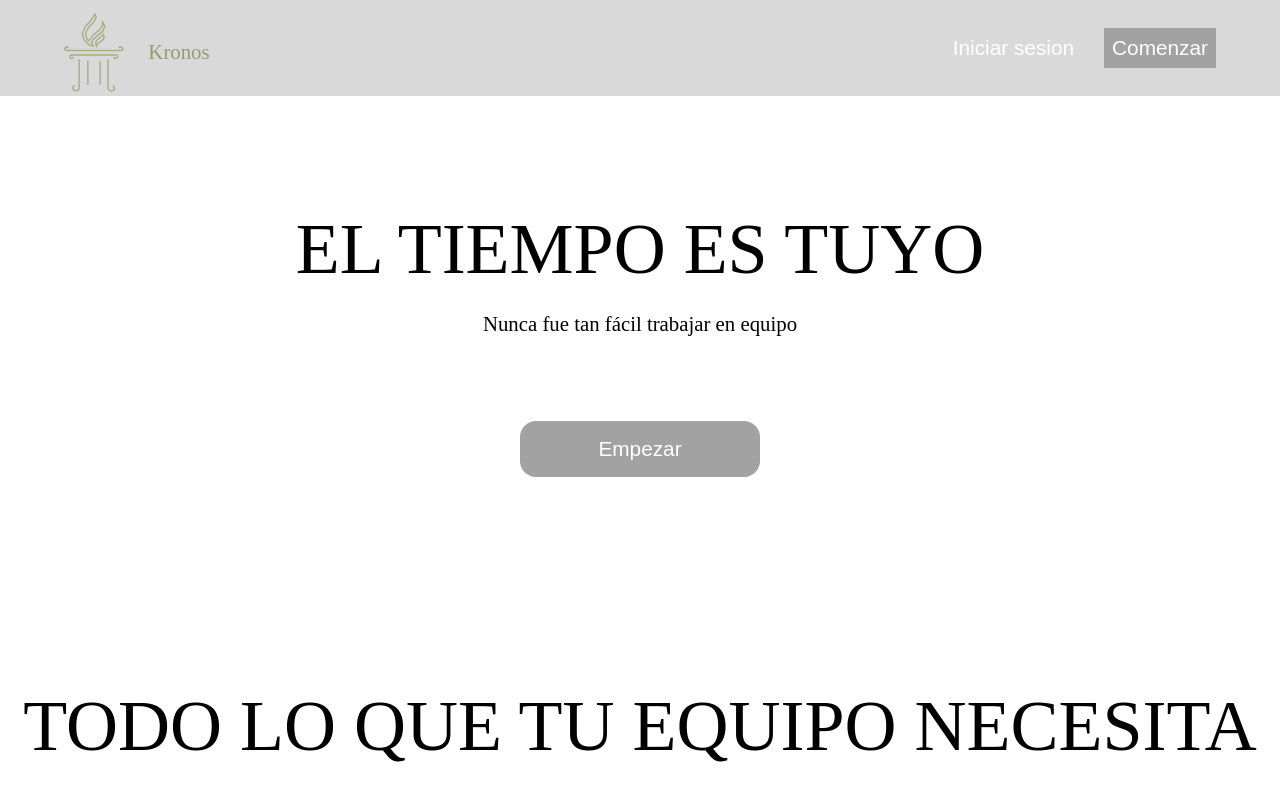
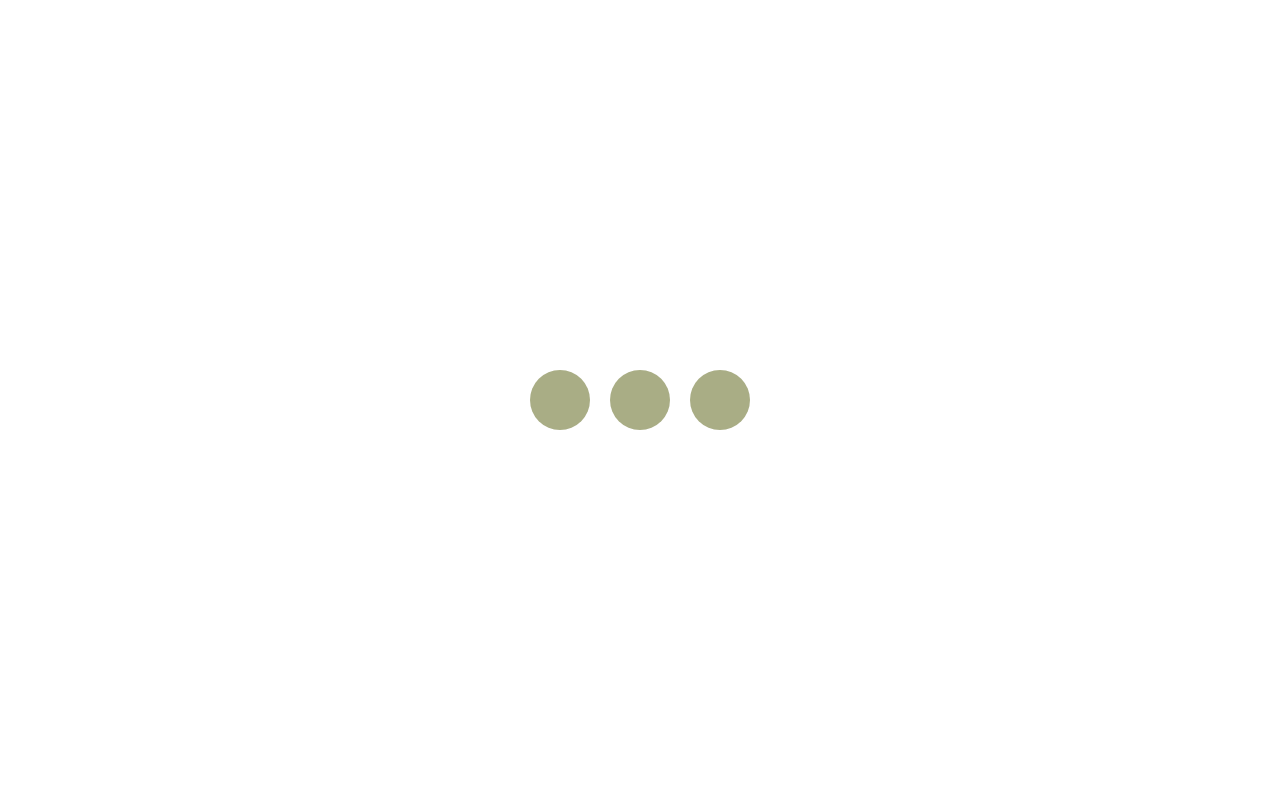
Before and after one commit to Frotolin08/Kronos-Proyecto, a React (Vite) app in the folder Frontend/: page / in a window 1280 px wide. Shown: the top 800 px of the page. Built offline with nearby package versions, Linux system fonts and the light colour scheme; a web font is replaced by a local one.

Commit message:
hecho loading screen y comenzado parte 2 de register
git explotó y tuve que borrar el repo. no llegue a hacer mucho despues. mirkin botón

```diff
--- a/Frontend/index.html
+++ b/Frontend/index.html
@@ -1,7 +1,8 @@
 <!doctype html>
-<html lang="en">
+<html translate="no" lang="en">
   <head>
     <meta charset="UTF-8" />
+    <meta name="google" content="notranslate">
     <meta name="viewport" content="width=device-width, initial-scale=1.0" />
     <title>Kronos</title>
     <link rel="preconnect" href="https://fonts.googleapis.com">
--- a/Frontend/src/Pages/LandingPage.jsx
+++ b/Frontend/src/Pages/LandingPage.jsx
@@ -3,6 +3,9 @@ import ImageGallery from "../components/ImageGallery"
 import Navbar from "../components/NavBar"
 import SimpleButton from "../components/SimpleButton"
 import Footer from "../components/Footer"
+import LoadingScreen from "../components/LoadingScreen"
+import { useEffect, useState } from "react"
+
 
 export default function LandingPage() {
 
@@ -12,13 +15,18 @@ const images= [{src:'../../public/coconut.jpg', row: 20},
 {src:'../../public/coconut.jpg', row: 30},
 {src:'../../public/coconut.jpg', row: 40},
 {src:'../../public/coconut.jpg', row: 50}]
-  const openSideBar = ()=> console.log('sidebar open!')
-
+  const [loading, setloading] = useState(false);
+   useEffect(() => {
+     setloading(true);
+    setTimeout(()=> {
+      setloading(false)},
+      500) })
 
   return (
     <>
+ { loading && <LoadingScreen/> }
     <Navbar
-    logoOnClick={openSideBar} button1Link='/login' button1Text='Iniciar sesion' button2Link='/register' button2Text='Comenzar'
+     button1Link='/login' button1Text='Iniciar sesion' button2Link='/register' button2Text='Comenzar'
     titleLink='/'
     />
     <div className='LandingPage'>
--- a/Frontend/src/Pages/Login.jsx
+++ b/Frontend/src/Pages/Login.jsx
@@ -1,5 +1,5 @@
 import FancyTitle from "../components/FancyTitle";
-import SplitForm from "../components/SplitForm";
+import SplitForm from "../components/loginForm";
 import NavBar from '../components/NavBar'
 export default function Login() {
 const fields= [{name: 'username',
--- a/Frontend/src/Pages/Register.jsx
+++ b/Frontend/src/Pages/Register.jsx
@@ -1,5 +1,5 @@
 import FancyTitle from "../components/FancyTitle";
-import SplitForm from "../components/SplitForm";
+import RegisterForm from "../components/RegisterForm";
 import NavBar from '../components/NavBar'
 export default function Login() {
 const fields= [{name: 'username',
@@ -15,7 +15,7 @@ return(
     <NavBar class='emptyNav'logo='../../public/logo.svg' titleLink='/' titleText="Kronos"/>
 <div className='loginPage'>
     <FancyTitle class='loginTitle'text='Regístrate en KRONOS' subTitle='Da comienzo a esta experiencia'/>
-<SplitForm fields={fields} class='register' submitBtn='Registrarse'/>
+<RegisterForm class='register' fields={fields}/>
 </div>
 </>)
 }
--- /dev/null
+++ b/Frontend/src/components/LoadingScreen.jsx
@@ -0,0 +1,10 @@
+import loading from  '../../public/loading.svg'
+
+export default function LoadingScreen(props) {
+
+return(
+<div className='loadingContainer'><img src={loading} className='svg'/></div>
+
+)
+
+}
--- a/Frontend/src/components/LogoWText.jsx
+++ b/Frontend/src/components/LogoWText.jsx
@@ -7,7 +7,7 @@ return(
     <Link to={props.titleLink}>
     <img onClick={props.logoOnClick}src='../../public/logo.svg'/>
     </Link>
-    <Link to={props.titleLink}>
+    <Link id='logoTxt' to={props.titleLink}>
         Kronos
     </Link>
     </>
--- /dev/null
+++ b/Frontend/src/components/RegisterForm.jsx
@@ -0,0 +1,59 @@
+import { useForm } from "react-hook-form";
+import { useState } from "react";
+import { Link } from "react-router";
+export default function RegisterForm(props) {
+
+    const formFields = props.fields;
+
+    const {
+        register,
+        handleSubmit,
+        setValue,
+        formState: { errors },
+        reset,
+      } = useForm();
+
+      const [step, setStep] = useState(0);
+
+      const onSubmit = async (data) => {
+        if(step<formFields.length -1)
+        {setStep(step+1); setValue(formFields[step+1].name, '') }
+        else {
+      console.log(data);
+      props.onSubmit && await props.onSubmit(data.username, data.password)
+      reset(); }}
+
+      const currentField = formFields[step]
+      const [passwordVisibility, setPasswordVisibility] = useState(false)
+return(
+
+<>
+<form onSubmit={handleSubmit(onSubmit)} className={props.class}>
+        <label>{currentField.label}</label>
+        <div className='inputBox'>
+        <input
+        type={currentField.isPassword && !passwordVisibility && 'password'} {...register(currentField.name, {required: currentField.requireMsg})}
+        placeholder={currentField.placeholder}/>
+
+         {currentField.isPassword && <span style={{cursor: 'pointer'}}className="material-symbols-outlined" onClick={ () => setPasswordVisibility(!passwordVisibility)}>
+{passwordVisibility? 'visibility' : 'visibility_off'}
+</span> }
+</div>
+
+        <Link to={currentField.underTextLink}>{currentField.underText}</Link>
+
+
+      <button type='submit'> {step < formFields.length - 1 ? 'Continuar' : props.submitBtn}</button>
+
+
+      </form>
+      {errors[currentField.name] && (
+               <p className="formError">{errors[currentField.name].message}</p>
+             )}
+
+    </>
+
+
+)
+
+        }
--- a/Frontend/src/styles.css
+++ b/Frontend/src/styles.css
@@ -116,7 +116,11 @@ font-size: var(--headerSize);
 height: 100%;
 display: flex;
 align-items: center;
-margin-top: 0.5rem;
+
+  }
+  #logoTxt {
+margin-top: .75rem;
+
   }
 
   .LandingTitle {
@@ -353,3 +357,22 @@ width: 100%;
   padding-left: 2rem;
 
 }
+
+.loadingContainer {
+
+  height: 100vh;
+  width: 100vw;
+display: flex;
+position: relative;
+top: 0px;
+left: 0px;
+justify-content: center;
+align-items: center;
+background-color: var(--mainColor);
+z-index: 100;
+}
+.svg {
+
+  height: 15rem;
+  width: auto;
+}
```
Also changed, not shown: Frontend/Public/loading.svg (added), Frontend/src/components/loginForm.jsx (renamed from Frontend/src/components/SplitForm.jsx).
